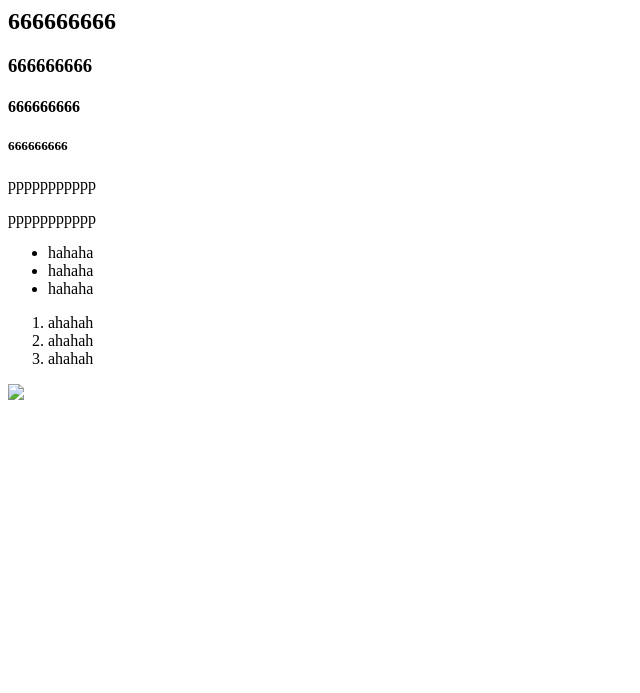
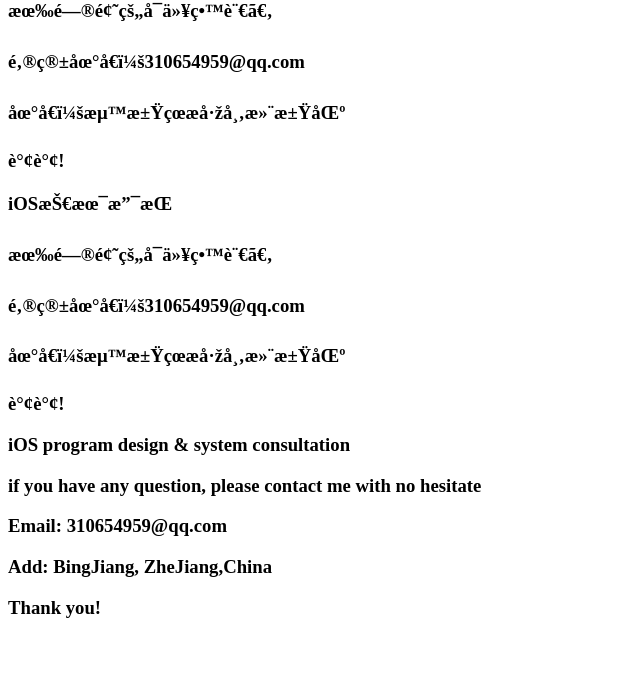
Before and after one commit to kfzzzzzz/TestToolWeb, a plain HTML site: page public/index.html in a window 1280 px wide. Shown: the part 107-800 px from the top of the page, without its empty margins (0-640 px from the left). Drawn offline with Linux system fonts and the light colour scheme.

Commit message:
@dev #增加技术支持说明

```diff
--- a/public/index.html
+++ b/public/index.html
@@ -3,18 +3,33 @@
 
 <head>
     <mate charset="utf-8">
-        <title>这是kfzzzzz的WEB测试页面</title>
+        <title>心态兄弟技术支持</title>
 </head>
 <!-- 网页的具体内容 -->
 
 <body>
-    这是kfzzzzz的WEB测试页面
-    <a href="https://blog.csdn.net/weixin_45437033?spm=1000.2115.3001.5343" target="_blank">CSDN</a>
+    心态兄弟技术支持
+    <!-- <a href="https://blog.csdn.net/weixin_45437033?spm=1000.2115.3001.5343" target="_blank">CSDN</a> -->
 
-    <h1>666666666</h1>
-    <h2>666666666</h2>
-    <h3>666666666</h3>
-    <h4>666666666</h4>
+    <!-- <h1>666666666</h1>
+    <h2>666666666</h2> -->
+    <h3>iOS技术支持</h3>
+    <h3>有问题的可以留言。</h3>
+    <h3>邮箱地址：310654959@qq.com</h3>
+    <h3>地址：浙江省杭州市滨江区</h3>
+    <h3>谢谢!</h3>
+    <h3>iOS技术支持</h3>
+    <h3>有问题的可以留言。</h3>
+    <h3>邮箱地址：310654959@qq.com</h3>
+    <h3>地址：浙江省杭州市滨江区</h3>
+    <h3>谢谢!</h3>
+    <h3></h3>
+    <h3>iOS program design & system consultation</h3>
+    <h3>if you have any question, please contact me with no hesitate</h3>
+    <h3>Email: 310654959@qq.com</h3>
+    <h3>Add: BingJiang, ZheJiang,China</h3>
+    <h3>Thank you!</h3>
+    <!-- <h4>666666666</h4>
     <h5>666666666</h5>
 
     <p>ppppppppppp</p>
@@ -35,7 +50,7 @@
         <li>ahahah</li>
     </ol>
 
-    <img src="text.png">
+    <img src="text.png"> -->
 </body>
 
 </html>
```
